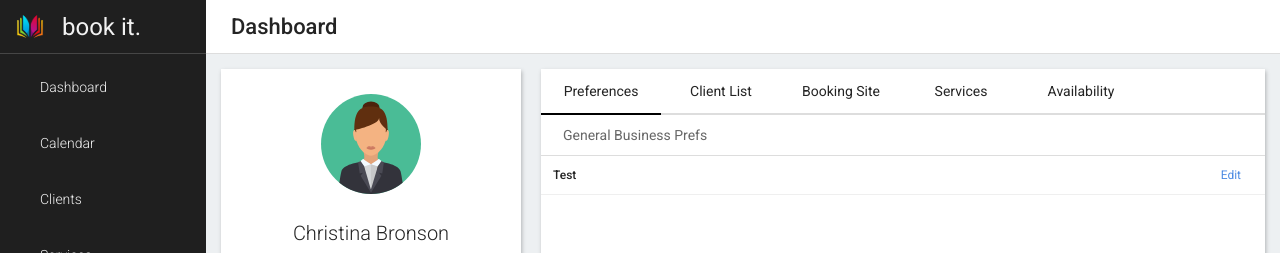
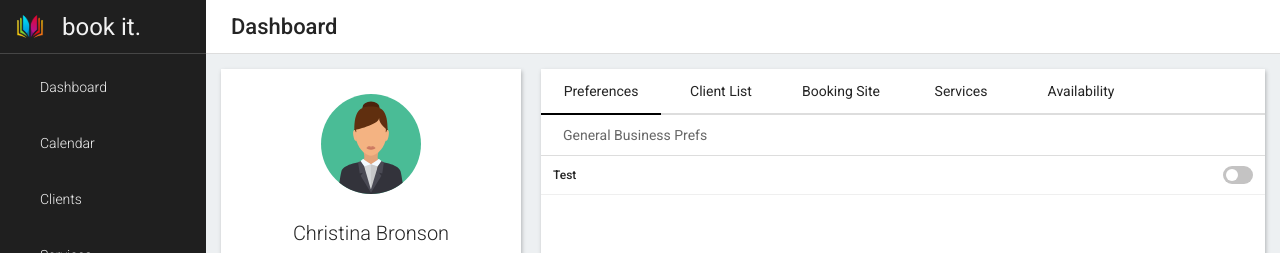
Before and after one commit to ryanhartwig/bookeasy, a Next.js app in the folder next/: page /business in a window 1280 px wide. Shown: the top 253 px of the page. Built offline with nearby package versions, Linux system fonts and the light colour scheme.

Commit message:
Add switch toggle state to Setting

```diff
--- a/next/src/app/business/settings.tsx
+++ b/next/src/app/business/settings.tsx
@@ -20,7 +20,7 @@ export const Settings: React.FC = () => {
       <Tabs tab={tab} setTab={setTab} tabs={tabs} />
       <div className={styles.settings_wrapper}>
         {tabComponents.map((Comp, i) =>
-          i === tab ? <Comp key={Comp.name}/> : <></>
+          i === tab ? <Comp key={Comp.name}/> : <div key={i}></div>
         )}
       </div>
     </>
--- a/next/src/app/business/tabs/Prefs.tsx
+++ b/next/src/app/business/tabs/Prefs.tsx
@@ -1,14 +1,22 @@
+'use client';
+
 import { Setting } from '@/components/UI/Setting/Setting';
+import { useState } from 'react';
 import styles from './tabs.module.scss';
 
 export const Prefs = () => {
+
+  const [toggle, setToggle] = useState<boolean>(false);
 
   return (
     <div className={styles.Prefs}>
       <p>General Business Prefs</p>
       <hr />
 
-      <Setting label='Test' />
+      <Setting label='Test' toggleState={toggle} onAction={() => {
+        console.log('clicked')
+        setToggle(p => !p);
+      }} />
     </div>
   )
 }
--- a/next/src/components/UI/Setting/Setting.tsx
+++ b/next/src/components/UI/Setting/Setting.tsx
@@ -1,3 +1,6 @@
+'use client';
+
+import clsx from 'clsx';
 import { DetailedHTMLProps, HTMLAttributes } from 'react';
 import styles from './setting.module.scss';
 
@@ -11,16 +14,19 @@ interface SettingProps extends DetailedHTMLProps<HTMLAttributes<HTMLDivElement>,
   onAction?: (...args: any) => any,
 }
 
-export const Setting: React.FC<SettingProps> = ({label, children, toggleState, onAction}) => {
+export const Setting: React.FC<SettingProps> = ({label, children, toggleState, onAction, ...props}) => {
 
   return (
-    <div className={styles.Setting}>
+    <div {...props} className={clsx(styles.Setting, props.className || '')}>
       <p className={styles.label}>{label}</p>
       <div className={styles.value}>
         {children}
       </div>
       <div className={styles.action} onClick={onAction}>
         {toggleState === undefined && <p>Edit</p>}
+        <div className={clsx(styles.toggle, {[styles.on]: toggleState})}>
+          <div className={clsx(styles.toggle_circle, {[styles.on]: toggleState})} />
+        </div>
       </div>
     </div>
   )
--- a/next/src/components/UI/Setting/setting.module.scss
+++ b/next/src/components/UI/Setting/setting.module.scss
@@ -39,3 +39,34 @@
     background-color: #216fdb19;
   }
 }
+
+.toggle {
+  height: 18px;
+  width: 30px;
+
+  position: relative;
+
+  background-color: rgb(196, 195, 195);
+  border-radius: 10000px;
+
+  transition: background-color 300ms;
+}
+.toggle.on {
+  background-color: var(--font-utility);
+}
+
+.toggle_circle {
+  height: 12px;
+  width: 12px;
+  background: white;
+  border-radius: 50%;
+
+  position: absolute;
+  top: 3px;
+  left: 3px;
+
+  transition: left 300ms, right 300ms;
+}
+.toggle_circle.on {
+  left: 15px;
+}
```
